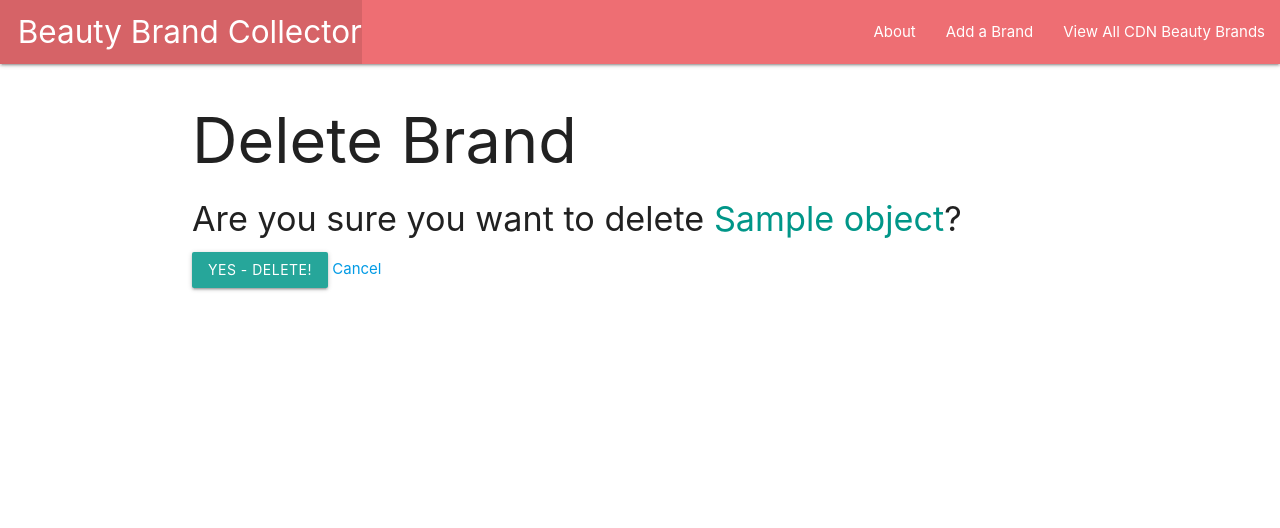
After one commit to cubasve/Beauty-Brand-Collector, a Django app: template main_app/templates/main_app/cat_confirm_delete.html in a window 1280 px wide. The commit adds this page. Shown: the top 528 px of the page. Run offline with Django 3.2, Linux system fonts and the light colour scheme; tables that the repository leaves empty hold one stand-in row (values such as "Sample post"); the template is opened without the code that fills it: values that come from a table or form of the project are taken from there, most other values are stand-ins (such as "Sample title", 1, 10 or a date in 2020).

Commit message:
Add UpdateView and DeleteView

```diff
--- a/main_app/templates/brands/detail.html
+++ b/main_app/templates/brands/detail.html
@@ -10,6 +10,11 @@
         <p>Description: {{ brand.description }}</p>
         <p>Founded Since: {{ brand.founded }}</p>
     </div>
+
+    <div class="card-action">
+        <a href="{% url 'brands_update' brand.id %}">Edit</a>
+        <a href="{% url 'brands_delete' brand.id %}">Delete</a>
+    </div>
 </div>
 
 {% endblock %}
--- a/main_app/templates/brands/index.html
+++ b/main_app/templates/brands/index.html
@@ -4,7 +4,7 @@
 <h1>Beauty Brand List</h1>
 
 {% for brand in brands %}
-<a href="/brands/{{ brand.id}}">
+<a href="{% url 'detail' brand.id %}">
   <div class="card">
     <div class="card-content">
       <span class="card-title">{{ brand.name }}</span>
--- /dev/null
+++ b/main_app/templates/main_app/cat_confirm_delete.html
@@ -0,0 +1,10 @@
+{% extends 'base.html' %}
+{% block content %}
+<h1>Delete Brand</h1>
+<h4>Are you sure you want to delete <span class="teal-text">{{ object.name }}</span>?</h4>
+<form action="" method="post">
+    {% csrf_token %}
+    <input type="submit" value="Yes - Delete!" class="btn">
+    <a href="{% url 'detail' brand.id %}">Cancel</a>
+</form>
+{% endblock %}
--- a/main_app/urls.py
+++ b/main_app/urls.py
@@ -7,4 +7,10 @@ urlpatterns = [
     path('brands/', views.brands_index, name='index'),
     path('brands/<int:brand_id>/', views.brands_detail, name='detail'),
     path('brands/create/', views.BrandCreate.as_view(), name='brands_create'),
+    path('brands/<int:pk>/update/',
+         views.BrandUpdate.as_view(),
+         name='brands_update'),
+    path('brands/<int:pk>/delete/',
+         views.BrandDelete.as_view(),
+         name='brands_delete'),
 ]
```
Also changed, not shown: main_app/templates/main_app/brand_form.html (+7 -1 lines), main_app/views.py (+11 -1 lines).
